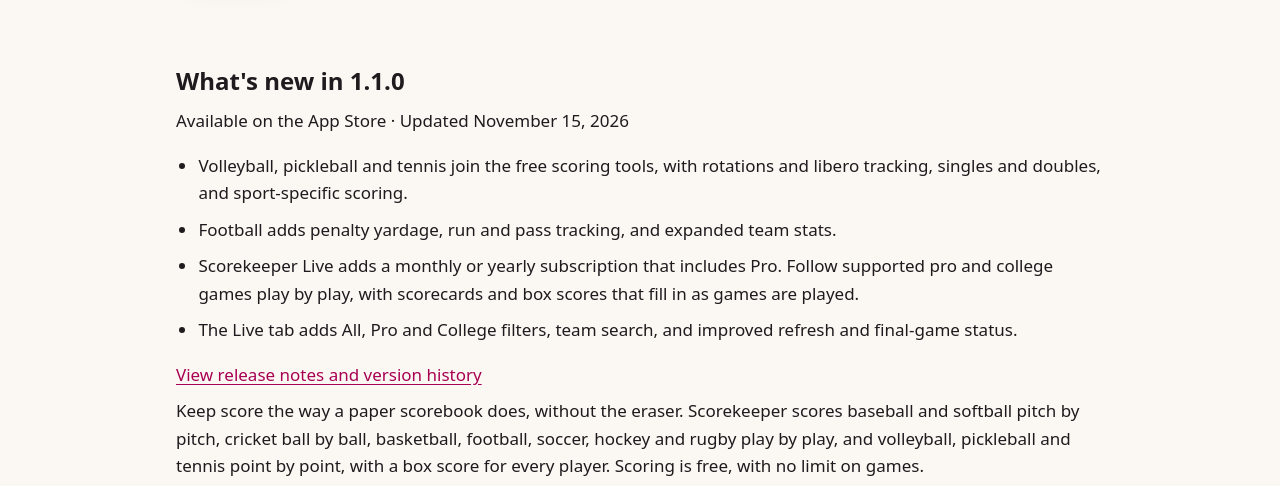
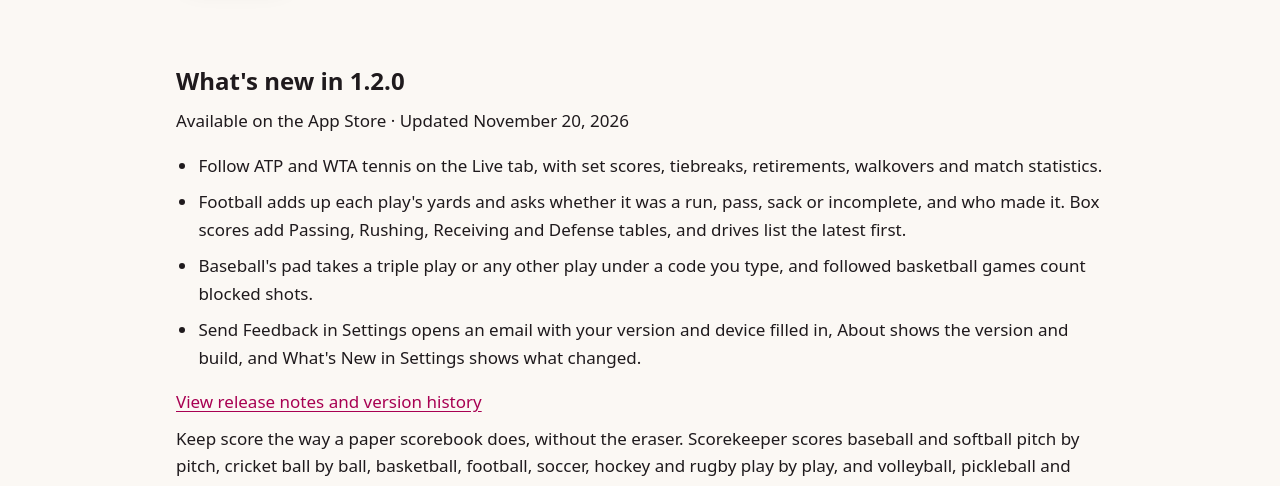
Before and after one commit to jmurff/jmurff.github.io, a plain HTML site: page scorekeeper/index.html in a window 1280 px wide. Shown: the part 268-754 px from the top of the page. Drawn offline with Linux system fonts and the light colour scheme.

Commit message:
Mark Scorekeeper 1.2.0 available on the App Store and show its What's New

```diff
--- a/scorekeeper/index.html
+++ b/scorekeeper/index.html
@@ -31,13 +31,13 @@
     </div>
   </div>
   <section aria-labelledby="whats-new">
-    <h2 id="whats-new">What's new in 1.1.0</h2>
-    <p>Available on the App Store · Updated <time datetime="2026-11-15">November 15, 2026</time></p>
+    <h2 id="whats-new">What's new in 1.2.0</h2>
+    <p>Available on the App Store · Updated <time datetime="2026-11-20">November 20, 2026</time></p>
     <ul>
-      <li>Volleyball, pickleball and tennis join the free scoring tools, with rotations and libero tracking, singles and doubles, and sport-specific scoring.</li>
-      <li>Football adds penalty yardage, run and pass tracking, and expanded team stats.</li>
-      <li>Scorekeeper Live adds a monthly or yearly subscription that includes Pro. Follow supported pro and college games play by play, with scorecards and box scores that fill in as games are played.</li>
-      <li>The Live tab adds All, Pro and College filters, team search, and improved refresh and final-game status.</li>
+      <li>Follow ATP and WTA tennis on the Live tab, with set scores, tiebreaks, retirements, walkovers and match statistics.</li>
+      <li>Football adds up each play's yards and asks whether it was a run, pass, sack or incomplete, and who made it. Box scores add Passing, Rushing, Receiving and Defense tables, and drives list the latest first.</li>
+      <li>Baseball's pad takes a triple play or any other play under a code you type, and followed basketball games count blocked shots.</li>
+      <li>Send Feedback in Settings opens an email with your version and device filled in, About shows the version and build, and What's New in Settings shows what changed.</li>
     </ul>
     <p><a href="whats-new.html">View release notes and version history</a></p>
   </section>
```
Also changed, not shown: index.html (+2 -2 lines), scorekeeper/whats-new.html (+1 -1 lines).
